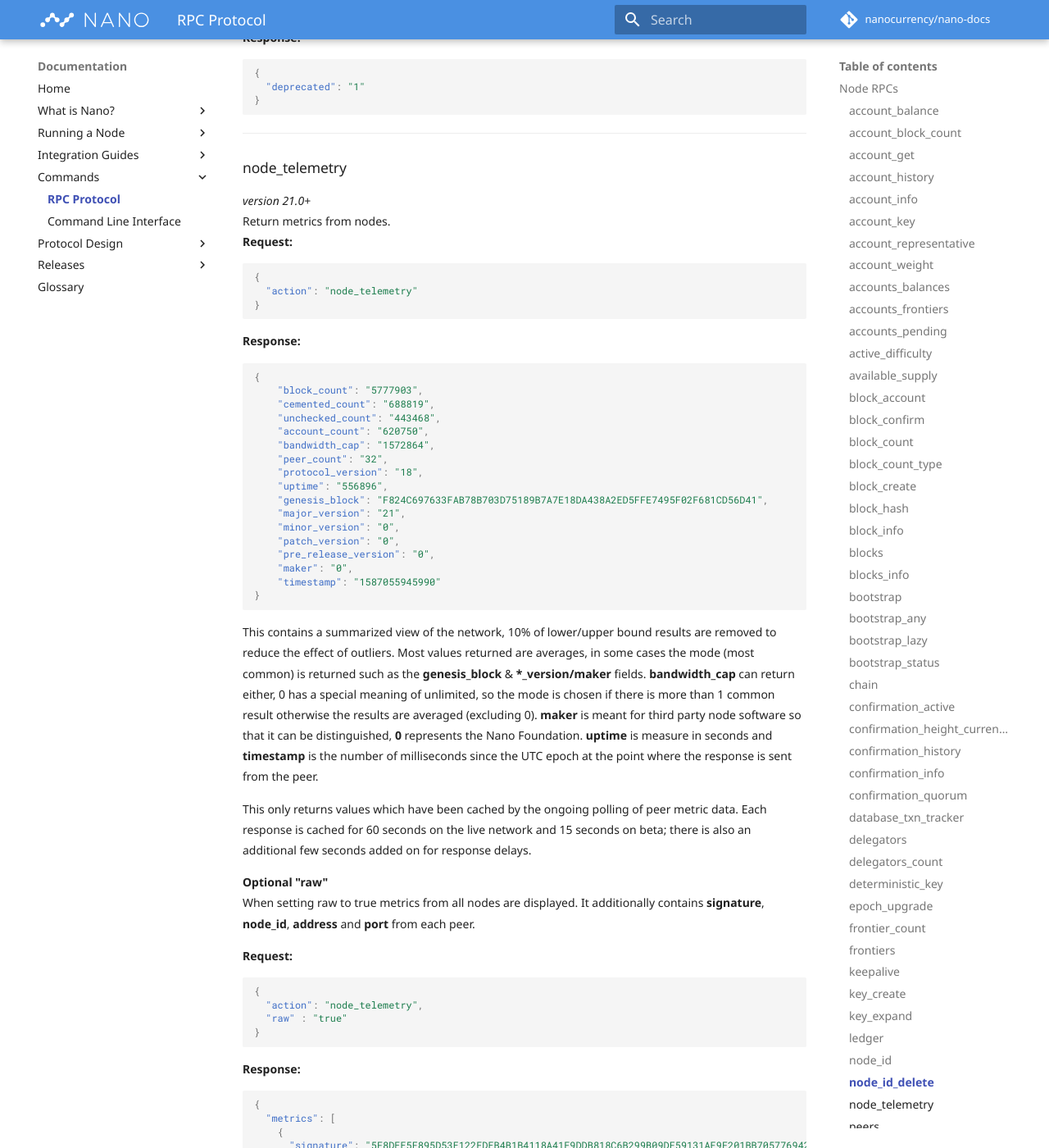
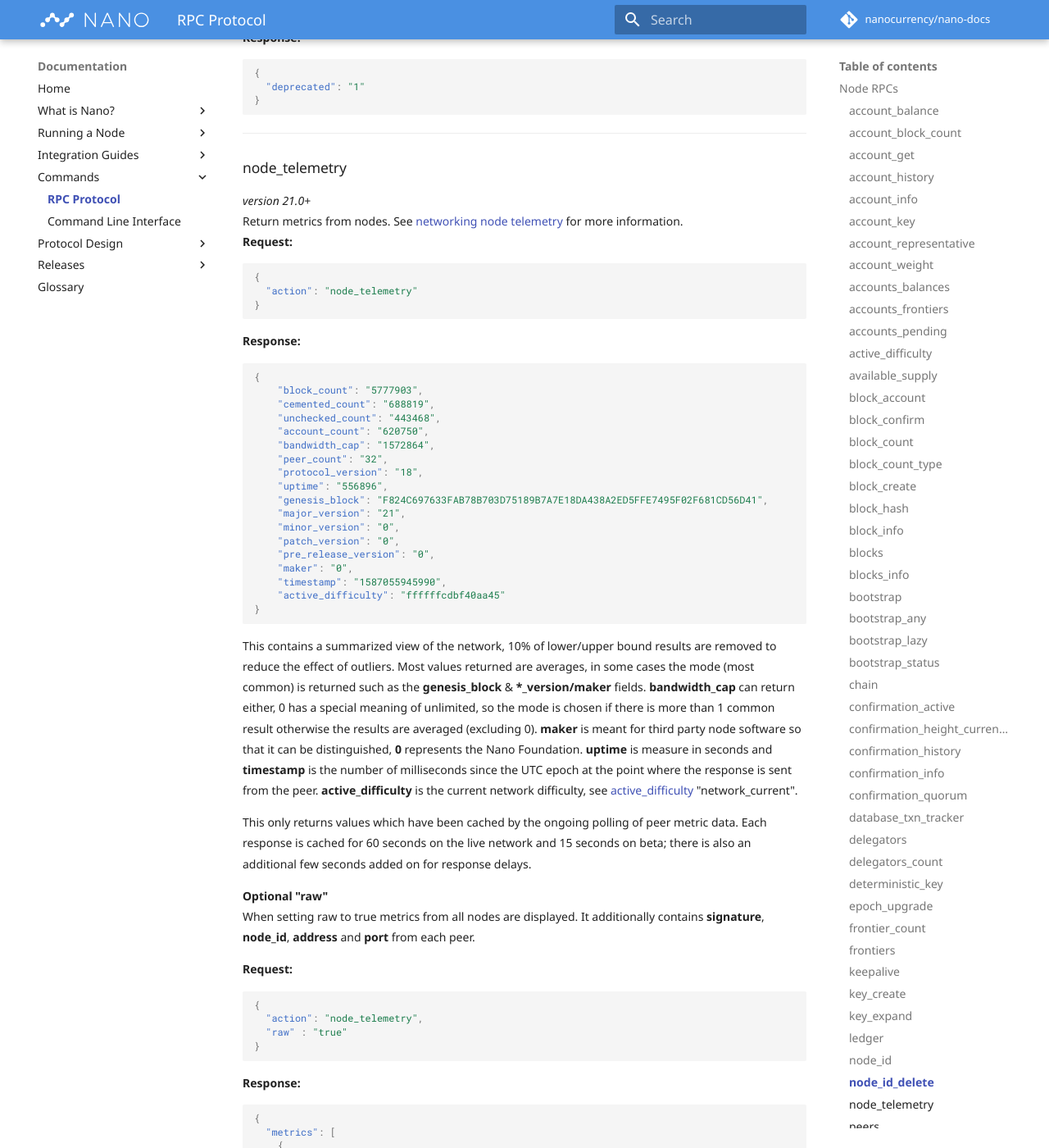
Before and after one commit to nanocurrency/nano-docs, an MkDocs documentation site: the page built from docs/commands/rpc-protocol.md, in a window 1280 px wide and 1400 px high, scrolled down 37410 px. Shown: the whole window at 82% size. Built offline with MkDocs 1.6.1 and Material for MkDocs 9.7.7, drawn with Linux system fonts in a browser that asks for light colours; comment, search, counter and statistics services are not loaded.

Commit message:
Update rpc with active difficulty

````diff
--- a/docs/commands/rpc-protocol.md
+++ b/docs/commands/rpc-protocol.md
@@ -1702,7 +1702,7 @@
 
 ### node_telemetry
 _version 21.0+_
-Return metrics from nodes.
+Return metrics from nodes. See [networking node telemetry](/protocol-design/networking#node_telemetry) for more information.
 **Request:**
 ```json
 {
@@ -1726,10 +1726,12 @@
     "patch_version": "0",
     "pre_release_version": "0",
     "maker": "0",
-    "timestamp": "1587055945990"
-}
-```
-This contains a summarized view of the network, 10% of lower/upper bound results are removed to reduce the effect of outliers. Most values returned are averages, in some cases the mode (most common) is returned such as the **genesis_block** & **\*_version/maker** fields. **bandwidth_cap** can return either, 0 has a special meaning of unlimited, so the mode is chosen if there is more than 1 common result otherwise the results are averaged (excluding 0). **maker** is meant for third party node software so that it can be distinguished, **0** represents the Nano Foundation. **uptime** is measure in seconds and **timestamp** is the number of milliseconds since the UTC epoch at the point where the response is sent from the peer.
+    "timestamp": "1587055945990",
+    "active_difficulty": "ffffffcdbf40aa45"
+}
+```
+
+This contains a summarized view of the network, 10% of lower/upper bound results are removed to reduce the effect of outliers. Most values returned are averages, in some cases the mode (most common) is returned such as the **genesis_block** & **\*_version/maker** fields. **bandwidth_cap** can return either, 0 has a special meaning of unlimited, so the mode is chosen if there is more than 1 common result otherwise the results are averaged (excluding 0). **maker** is meant for third party node software so that it can be distinguished, **0** represents the Nano Foundation. **uptime** is measure in seconds and **timestamp** is the number of milliseconds since the UTC epoch at the point where the response is sent from the peer. **active_difficulty** is the current network difficulty, see [active_difficulty](/commands/rpc-protocol/#active_difficulty) "network_current".
 
 This only returns values which have been cached by the ongoing polling of peer metric data. Each response is cached for 60 seconds on the live network and 15 seconds on beta; there is also an additional few seconds added on for response delays.
 
````
